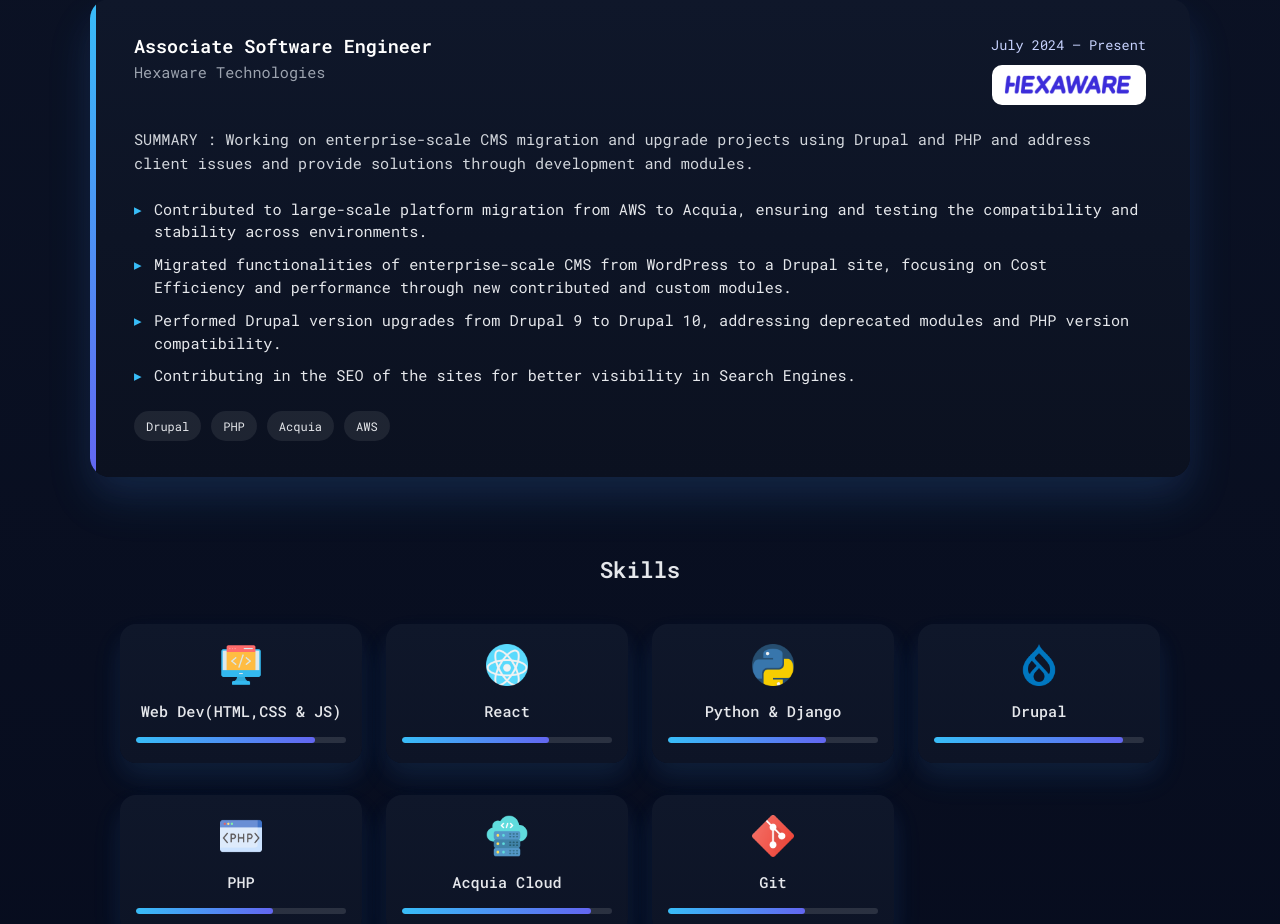
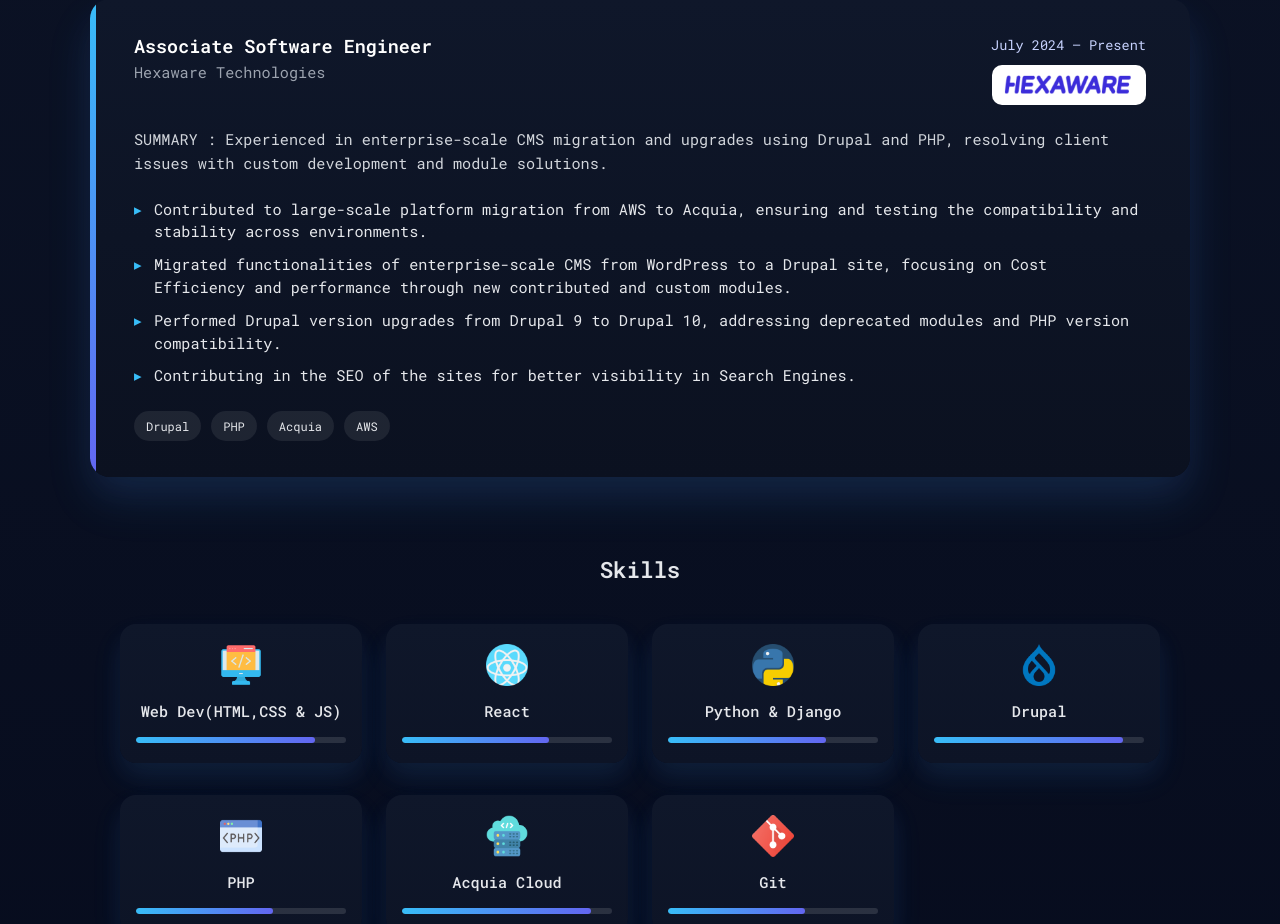
Before and after one commit to Naveen-JM/my-profile, a React (Vite) app: page / in a window 1280 px wide. Shown: the part 1100-2024 px from the top of the page. Built offline with nearby package versions, Linux system fonts and the light colour scheme.

Commit message:
experience

```diff
--- a/src/components/experience/Experience.jsx
+++ b/src/components/experience/Experience.jsx
@@ -30,9 +30,9 @@
           </div>
 
           <p className={styles.summary}>
-            SUMMARY : Working on enterprise-scale CMS migration and upgrade
-            projects using Drupal and PHP and address client issues and provide
-            solutions through development and modules.
+            SUMMARY : Experienced in enterprise-scale CMS migration and upgrades
+            using Drupal and PHP, resolving client issues with custom
+            development and module solutions.
           </p>
 
           <ul className={styles.points}>
```
